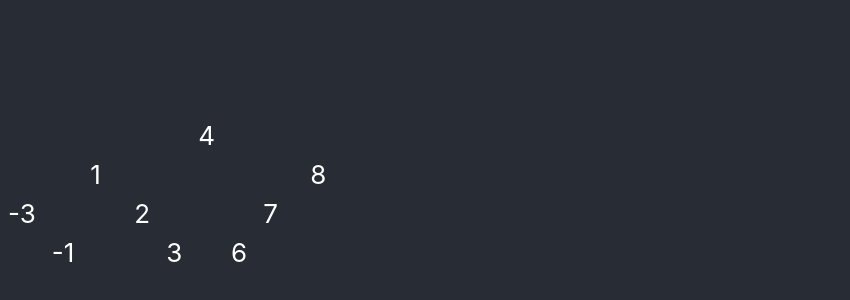
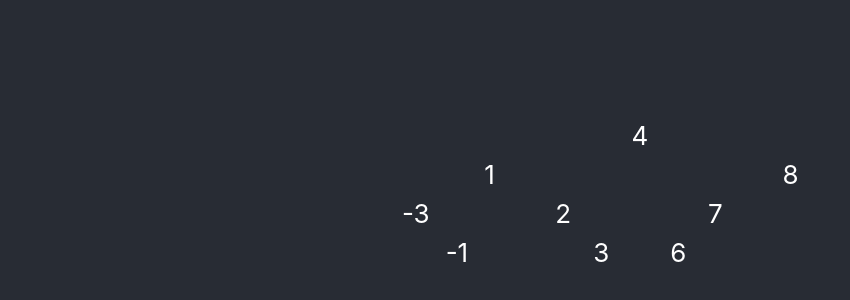
Before and after one commit to CadeWeiskopf/b-tree-madness, a React (Create React App) app: page / in a window 1280 px wide. Shown: the part 202-502 px from the top of the page, without its empty margins (0-850 px from the left). Built offline with nearby package versions, Linux system fonts and the light colour scheme.

Commit message:
rm unnecessary class styles

```diff
--- a/src/App.css
+++ b/src/App.css
@@ -9,9 +9,3 @@
   font-size: calc(10px + 2vmin);
   color: white;
 }
-
-.tree {
-  display: grid;
-  grid-template-columns: 1fr 1fr 1fr;
-  grid-gap: 20px;
-}
```
